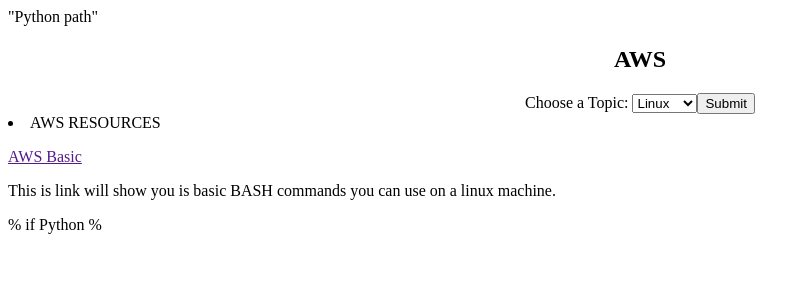
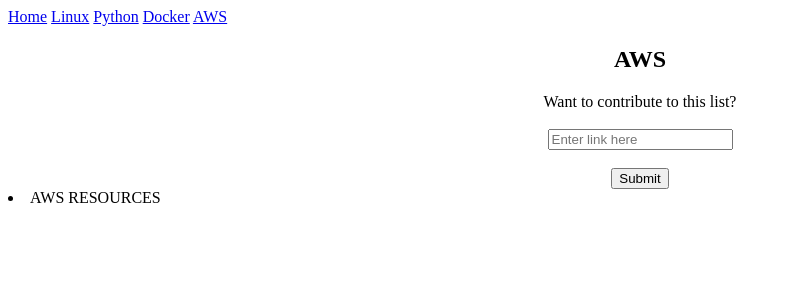
Before and after one commit to kyleriley997/DevNote, a Flask app: page /awsPage in a window 1280 px wide. Shown: the top 300 px of the page, without its empty margins (0-810 px from the left). Run offline with Flask 2, Linux system fonts and the light colour scheme; data that the repository does not hold is empty.

Commit message:
added redis functionality for each add function and created docker and aws pages

```diff
--- a/app/app/main.py
+++ b/app/app/main.py
@@ -16,9 +16,12 @@ red = redis.Redis(host='redis', port=6379, db=0) #not sure about port and db = 0
 
 @app.route("/")
 def main():
-    # records = DevResource.query.all()
-    # print(records) #prints entire db records
-    return render_template("base.html") #(, records=records)
+    links = []
+    user_links = red.hgetall("ResourceList")
+    print("user links: ", user_links)
+    for link in user_links.values():
+        links.append(link.decode('utf-8'))
+    return render_template("base.html", get=1, msg="(From Redis)", link_list=links)
 
 @app.route("/linuxPage")
 def linuxPage():
@@ -52,14 +55,9 @@ def addLinux():
     db.session.add(new_record)
     db.session.commit()
 
-    red.hset(id, "url_link", url_link)
+    red.hset("ResourceList", "LinuxResource", url_link)
 
-    #record = linuxTable.query.filter_by(id=id).first() #filters by id #
-    #print(record)
-
-    print(red.hgetall(id))
-    return redirect(url_for("linux.html"))
-    # return render_template('linux.html', saved=1, id=id, url_link=red.hget(id, "url_link"))
+    return redirect(url_for('linuxPage'))
 
 @app.route("/addPython", methods=["POST"])
 def addPython():
@@ -69,14 +67,10 @@ def addPython():
     db.session.add(new_record)
     db.session.commit()
 
-    red.hset(id, "url_link", url_link)
+    red.hset("ResourceList", "PythonResource", url_link)
 
-    #record = linuxTable.query.filter_by(id=id).first() #filters by id #
-    #print(record)
+    return redirect(url_for('pythonPage'))
 
-    print(red.hgetall(id))
-    return redirect(url_for('pythonPage'))
-    #return render_template('python.html', saved=1, id=id, url_link=red.hget(id, "url_link"))
 
 @app.route("/addDocker", methods=["POST"])
 def addDocker():
@@ -86,14 +80,9 @@ def addDocker():
     db.session.add(new_record)
     db.session.commit()
 
-    red.hset(id, "url_link", url_link)
+    red.hset("ResourceList", "DockerResource", url_link)
 
-    #record = linuxTable.query.filter_by(id=id).first() #filters by id #
-    #print(record)
-
-    print(red.hgetall(id))
     return redirect(url_for('dockerPage'))
-    #return render_template('docker.html', saved=1, id=id, url_link=red.hget(id, "url_link"))
 
 @app.route("/addAWS", methods=["POST"])
 def addAWS():
@@ -103,14 +92,9 @@ def addAWS():
     db.session.add(new_record)
     db.session.commit()
 
-    red.hset(id, "url_link", url_link)
+    red.hset("ResourceList", "AWSResource", url_link)
 
-    #record = linuxTable.query.filter_by(id=id).first() #filters by id #
-    #print(record)
-
-    print(red.hgetall(id))
     return redirect(url_for("awsPage"))
-    #return render_template('aws_page.html', saved=1, id=id, url_link=red.hget(id, "url_link"))
 
 
 # create different delete routes for each url page.
--- a/app/app/requirements.txt
+++ b/app/app/requirements.txt
@@ -1,8 +1,4 @@
 Flask==2.0.1
 redis==2.10.6
-<<<<<<< HEAD
-Flask-SQLAlchemy==2.5.1
-=======
 Flask-SQLAlchemy==2.5.1
 psycopg2-binary
->>>>>>> a34ff50dec17709cc852612c78ad8636a0cbcfc8
--- a/app/app/templates/aws_page.html
+++ b/app/app/templates/aws_page.html
@@ -1,33 +1,53 @@
 <!DOCTYPE html>
 <html lang="en">
-<title>AWS Commands Resources</title>
+<div class='ui segment'>
+
+    <a class='ui blue button' href="/">Home</a>
+
+    <a class='ui blue button' href="/linuxPage">Linux</a>
+
+    <a class='ui blue button' href="/pythonPage">Python</a>
+
+    <a class='ui blue button' href="/dockerPage">Docker</a>
+
+    <a class='ui blue button' href="/awsPage">AWS</a>
+
+</div>
+<!-- <title>Linux Commands Resources</title> -->
 <head>
     <meta charset="UTF-8">
     <meta name="viewport" content="width=device-width, initial-scale=1.0">
-    <title>DevNote</title>
-    <form action="placeholder">"Python path"</form>
-<center>
-    <!--Drop Down-->
+
+    <center>
+
     <body>
         <h2>AWS</h2>
     </body>
-    <label for="Topics">Choose a Topic:</label>
-    <select name="Topics">
-        <option value="Linux">Linux</option>
-        <option value="Python">Python</option>
-        <option value="Docker">Docker</option>
-        <option value="AWS">AWS</option>
+    <form action="/addAWS" method="POST">
+
+        <label for="phone">Want to contribute to this list?</label><br><br>
+        <input type= "text" name="url_link" placeholder="Enter link here"><br><br>
         <input type="submit">
-</center>
+
+    </form>
+
+    </center>
     </select>
     <li>AWS RESOURCES</li>
-    <!--This will be the link to the website resources -->
-    <p> <a href = ""> AWS Basic </a></p>
-    <p>This is link will show you is basic BASH commands you can use
-        on a linux machine.
-    </p>
-     % if Python %
-     <!--This should be the link to the other pages -->
-     <a href= ""> </a>
+    <br>
+    <br>
+    {% for resource in aws_list %} <!--allows us to access items in linux_list-->
+    <div class='ui segment'>
+        <p class='ui big header'> {{resource.id}} | {{resource.url_link}} </p> <!--shows id and title of items in linux list-->
+
+        <!--adds update and delete button-->
+        <a class='ui blue button' href="/updateAWS/{{ resource.id }}">Update</a>
+        <a class='ui red button' href="/deleteAWS/{{ resource.id }}">Delete</a>
+    </div>
+    {% endfor %}
 
 </head>
+
+<body>
+
+</body>
```
Also changed, not shown: app/app/templates/base.html (+13 -0 lines), app/app/templates/docker.html (+17 -9 lines).
